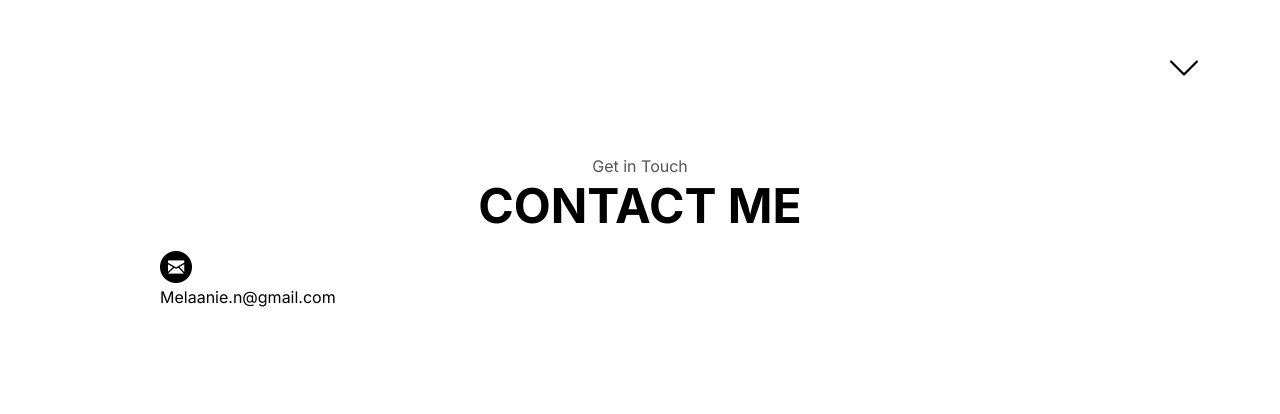
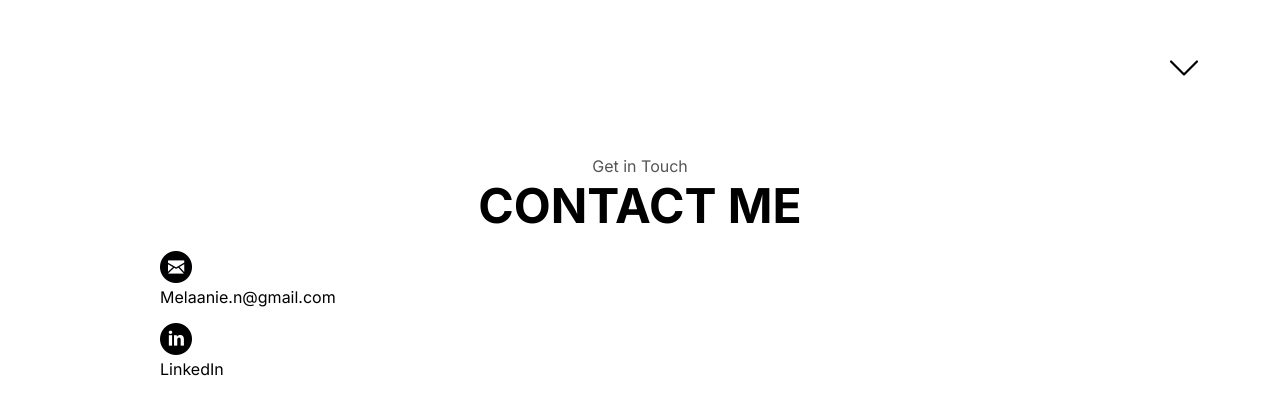
Before and after one commit to melxnien/MELNPORTFOLIO, a plain HTML site: page index.html in a window 1280 px wide. Shown: the part 2956-3370 px from the top of the page. Drawn offline with Linux system fonts and the light colour scheme.

Commit message:
pls work

```diff
--- a/index.html
+++ b/index.html
@@ -248,6 +248,10 @@
             <img src="./assets/emailicon.png" alt="Email icon" class="icon contact-icon"/>
             <p><a href="mailto:melaanie.n@gmail.com">Melaanie.n@gmail.com</a></p>
         </div>
+        <div class="contact-info-container">
+            <img src="./assets/linkedin.png" alt="Linkedin icon" class="icon contact-icon"/>
+            <p><a href="https://www.linkedin.com/in/melanie-nguyen-b462a9319/">LinkedIn</a></p>
+        </div>
     </div>
 </section>
     <script src="script.js"></script>
```
